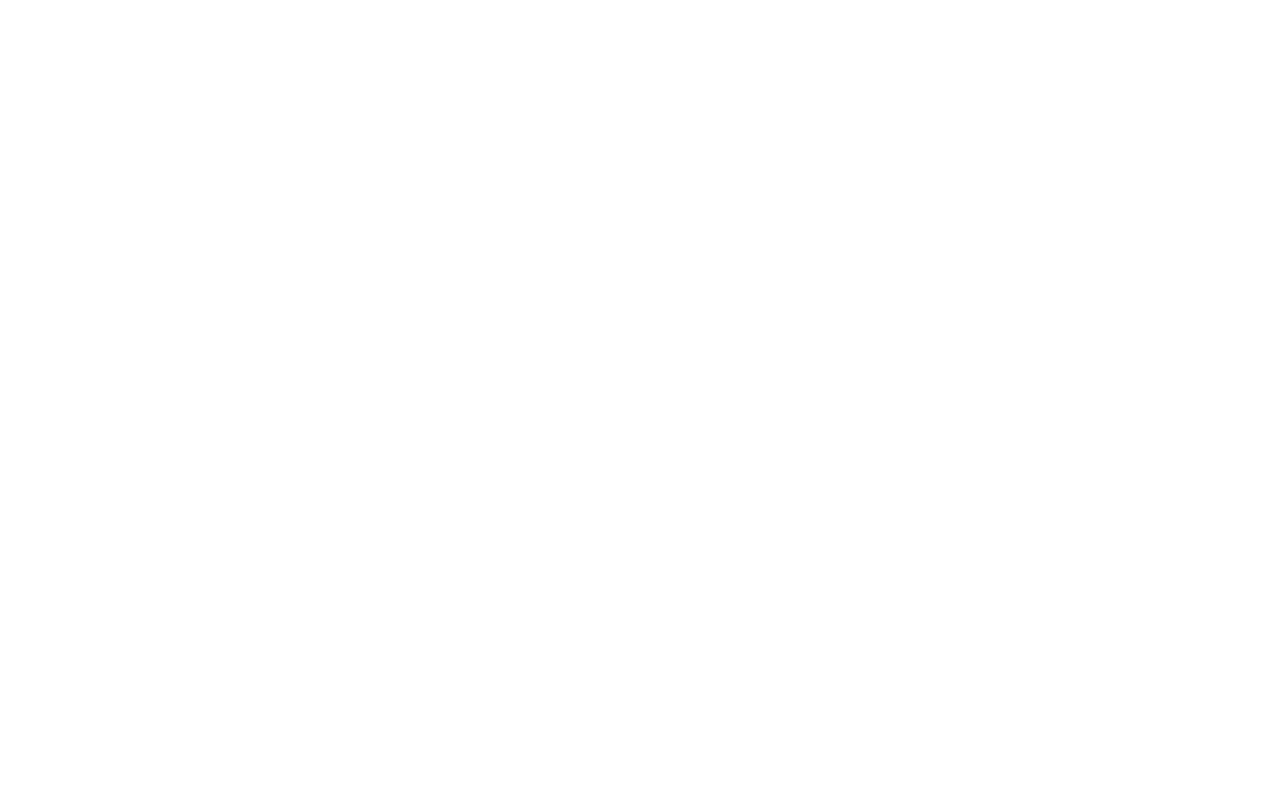
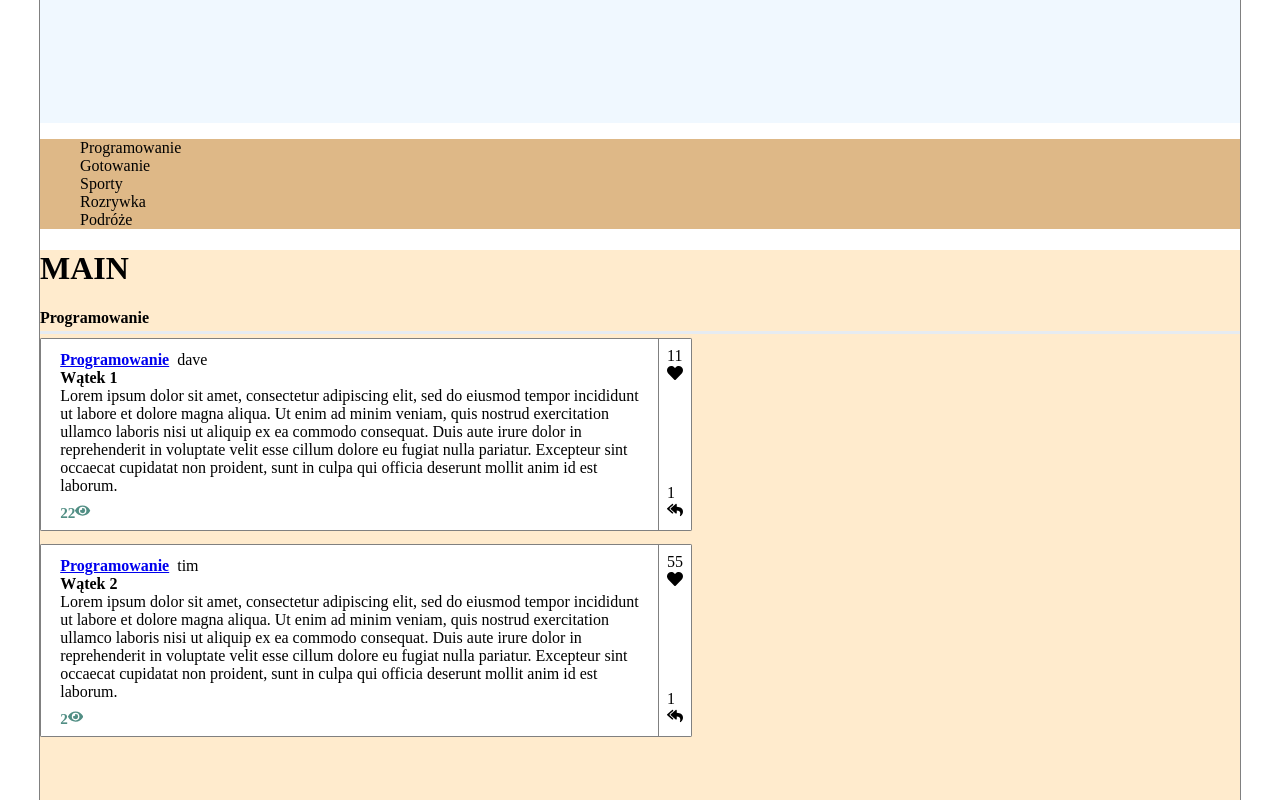
Before and after one commit to Trybuu/super-forum, a React (Vite) app: page /categorythreads/1 in a window 1280 px wide. Before the commit this address had no page. Shown: the part 920-1720 px from the top of the page. Before the commit the page ends 800 px from the top, so only its background shows below. Built offline with nearby package versions, Linux system fonts and the light colour scheme.

Commit message:
Right menu update and TopCategory ThreadCard components add

```diff
--- a/package.json
+++ b/package.json
@@ -10,10 +10,12 @@
     "preview": "vite preview"
   },
   "dependencies": {
+    "@types/lodash": "^4.17.15",
     "@types/react-modal": "^3.16.3",
     "@types/react-redux": "^7.1.34",
     "@types/react-router-dom": "^5.3.3",
     "@types/redux": "^3.6.31",
+    "lodash": "^4.17.21",
     "react": "^18.3.1",
     "react-dom": "^18.3.1",
     "react-icons": "^5.4.0",
--- a/src/App.tsx
+++ b/src/App.tsx
@@ -6,6 +6,7 @@
   return (
     <Routes>
       <Route path="/" element={<Home />}></Route>
+      <Route path="/categorythreads/:categoryId" element={<Home />} />
     </Routes>
   )
 }
--- a/src/components/areas/Navigation.tsx
+++ b/src/components/areas/Navigation.tsx
@@ -29,7 +29,7 @@
   }
 
   return (
-    <nav className="navigation">
+    <nav>
       {getMobileMenu()}
       <strong>SuperForum</strong>
     </nav>
--- a/src/components/areas/RightMenu.tsx
+++ /dev/null
@@ -1,13 +0,0 @@
-import { useWindowDimensions } from '../../hooks/useWindowDimensions'
-
-const RightMenu = () => {
-  const { width } = useWindowDimensions()
-
-  if (width <= 768) {
-    return null
-  }
-
-  return <div className="rightmenu">Menu z prawej</div>
-}
-
-export default RightMenu
--- a/src/components/areas/main/Main.tsx
+++ b/src/components/areas/main/Main.tsx
@@ -1,10 +1,41 @@
+import { useParams } from 'react-router-dom'
+import MainHeader from './MainHeader'
+import { useEffect, useState } from 'react'
+import Category from '../../../models/Category'
+import { getThreadsByCategory } from '../../../services/DataService'
+import ThreadCard from './ThreadCard'
+
 const Main = () => {
-  // ErrorBoundary Test -----------------------------------
-  const test = false
-  if (test) throw new Error('Błąd w komponencie Main')
-  // ------------------------------------------------------
+  const { categoryId } = useParams()
+  const [category, setCategory] = useState<Category | undefined>()
+  const [threadCards, setThreadCards] = useState<Array<JSX.Element> | null>(
+    null,
+  )
 
-  return <main className="content">Część główna</main>
+  useEffect(() => {
+    console.log('Komponent Main - categoryId', categoryId)
+
+    if (categoryId && categoryId.length > 0) {
+      getThreadsByCategory(categoryId).then((threads) => {
+        const cards = threads.map((th) => {
+          return <ThreadCard key={`thread-${th.id}`} thread={th} />
+        })
+        if (!category) {
+          setCategory(threads[0].category)
+        }
+
+        setThreadCards(cards)
+      })
+    }
+  }, [categoryId])
+
+  return (
+    <main className="content">
+      <h1>MAIN</h1>
+      <MainHeader category={category} />
+      <div>{threadCards}</div>
+    </main>
+  )
 }
 
 export default Main
--- /dev/null
+++ b/src/components/areas/main/ThreadCard.css
@@ -0,0 +1,42 @@
+.threadcard-container {
+  max-width: 650px;
+  margin-bottom: 0.8em;
+}
+
+.threadcard-txt-container {
+  display: flex;
+  flex-direction: column;
+  width: 92%;
+  padding: 0.75em 1em 0.75em 1.2em;
+  border-right: solid 1px var(--border-color);
+}
+
+.threadcard-points {
+  display: flex;
+  flex-direction: column;
+  justify-content: space-between;
+  align-items: center;
+  padding: 0.5em;
+}
+
+.threadcard-body {
+  margin-bottom: 0.5em;
+  overflow-y: auto;
+  cursor: pointer;
+}
+
+.threadcard-footer {
+  font-size: var(--sm-font-size);
+  color: var(--proceed-color);
+  font-weight: bold;
+  word-wrap: break-word;
+  overflow: auto;
+  line-height: 10px;
+  margin-top: 0.5em;
+}
+
+.threadcard-points-item {
+  color: var(--point-color);
+  font-size: var(--sm-med-font-size);
+  text-align: center;
+}
--- /dev/null
+++ b/src/components/areas/main/ThreadCard.tsx
@@ -0,0 +1,114 @@
+import { useNavigate } from 'react-router-dom'
+import Thread from '../../../models/Thread'
+import { useWindowDimensions } from '../../../hooks/useWindowDimensions'
+import { FaEye, FaHeart, FaReplyAll } from 'react-icons/fa'
+import { Link } from 'react-router-dom'
+
+import './ThreadCard.css'
+
+interface ThreadCardProps {
+  thread: Thread
+}
+
+const ThreadCard: React.FC<ThreadCardProps> = ({ thread }) => {
+  const navigate = useNavigate()
+  const { width } = useWindowDimensions()
+
+  const onClickShowThread = (e: React.MouseEvent<HTMLDivElement>) => {
+    navigate(`/thread/${thread.id}`)
+  }
+
+  const getPoints = (thread: Thread) => {
+    if (width <= 768) {
+      return (
+        <label style={{ marginRight: '.75em', marginTop: '.25em' }}>
+          {thread.points || 0}
+          <FaHeart style={{ marginLeft: '.2em' }} />
+        </label>
+      )
+    } else {
+      return null
+    }
+  }
+
+  const getResponses = (thread: Thread) => {
+    if (width <= 768) {
+      return (
+        <label style={{ marginRight: '.5em' }}>
+          {thread && thread.threadItems && thread.threadItems.length}
+          <FaReplyAll style={{ marginLeft: '.25em' }} />
+        </label>
+      )
+    } else {
+      return null
+    }
+  }
+
+  const getPointsNonMobile = () => {
+    if (width > 768) {
+      return (
+        <div className="threadcard-points">
+          <div className="threaded-points-item">
+            {thread.points || 0} <br />
+            <FaHeart />
+          </div>
+          <div className="threaded-points-item">
+            {thread && thread.threadItems && thread.threadItems.length}
+            <br />
+            <FaReplyAll />
+          </div>
+        </div>
+      )
+    } else {
+      return null
+    }
+  }
+
+  return (
+    <section className="panel threadcard-container">
+      <div className="threadcard-txt-container">
+        <div className="content-header">
+          <Link
+            to={`/categorythreads/${thread.category.id}`}
+            className="link-txt"
+          >
+            <strong>{thread.category.name}</strong>
+          </Link>
+
+          <span className="username-header" style={{ marginLeft: '.5em' }}>
+            {thread.userName}
+          </span>
+        </div>
+
+        <div className="question">
+          <div onClick={onClickShowThread} data-thread-id={thread.id}>
+            <strong>{thread.title}</strong>
+          </div>
+          <div
+            onClick={onClickShowThread}
+            className="threadcard-body"
+            data-thread-id={thread.id}
+          >
+            <div>{thread.body}</div>
+          </div>
+
+          <div className="threadcard-footer">
+            <span>
+              <label>
+                {thread.views}
+                <FaEye />
+              </label>
+            </span>
+            <span>
+              {getPoints(thread)}
+              {getResponses(thread)}
+            </span>
+          </div>
+        </div>
+      </div>
+      {getPointsNonMobile()}
+    </section>
+  )
+}
+
+export default ThreadCard
--- /dev/null
+++ b/src/components/areas/rightMenu/RightMenu.tsx
@@ -0,0 +1,34 @@
+import { useEffect, useState } from 'react'
+import { useWindowDimensions } from '../../../hooks/useWindowDimensions'
+import { getTopCategories } from '../../../services/DataService'
+import { groupBy } from 'lodash'
+import TopCategory from './TopCategory'
+
+const RightMenu = () => {
+  const { width } = useWindowDimensions()
+  const [topCategories, setTopCategories] = useState<
+    Array<JSX.Element> | undefined
+  >()
+
+  useEffect(() => {
+    getTopCategories().then((res) => {
+      const topCatThreads = groupBy(res, 'category')
+      const topElements = []
+
+      for (const key in topCatThreads) {
+        const currentTop = topCatThreads[key]
+        topElements.push(<TopCategory key={key} topCategories={currentTop} />)
+      }
+
+      setTopCategories(topElements)
+    })
+  }, [])
+
+  if (width <= 768) {
+    return null
+  }
+
+  return <div className="rightmenu">{topCategories}</div>
+}
+
+export default RightMenu
--- /dev/null
+++ b/src/components/areas/rightMenu/TopCategory.tsx
@@ -0,0 +1,33 @@
+import { useEffect, useState } from 'react'
+import CategoryThread from '../../../models/CategoryThread'
+
+interface TopCategoryProps {
+  topCategories: Array<CategoryThread>
+}
+
+const TopCategory: React.FC<TopCategoryProps> = ({ topCategories }) => {
+  const [threads, setThreads] = useState<JSX.Element | undefined>()
+
+  useEffect(() => {
+    if (topCategories && topCategories.length > 0) {
+      const newThreadElements = topCategories.map((top) => (
+        <li key={top.threadId}>
+          <span className="clickable-span">{top.title}</span>
+        </li>
+      ))
+
+      setThreads(<ul className="topcat-threads">{newThreadElements}</ul>)
+    }
+  }, [topCategories])
+
+  return (
+    <div className="topcat-item-container">
+      <div>
+        <strong>{topCategories[0].category}</strong>
+      </div>
+      {threads}
+    </div>
+  )
+}
+
+export default TopCategory
--- a/src/components/routes/Home.tsx
+++ b/src/components/routes/Home.tsx
@@ -1,7 +1,7 @@
 import LeftMenu from '../areas/LeftMenu'
 import Main from '../areas/main/Main'
 import Navigation from '../areas/Navigation'
-import RightMenu from '../areas/RightMenu'
+import RightMenu from '../areas/rightMenu/RightMenu'
 import Sidebar from '../areas/sidebar/SideBar'
 
 import './Home.css'
```
Also changed, not shown: 1 other file (tests, documents, lock files or other folders).
